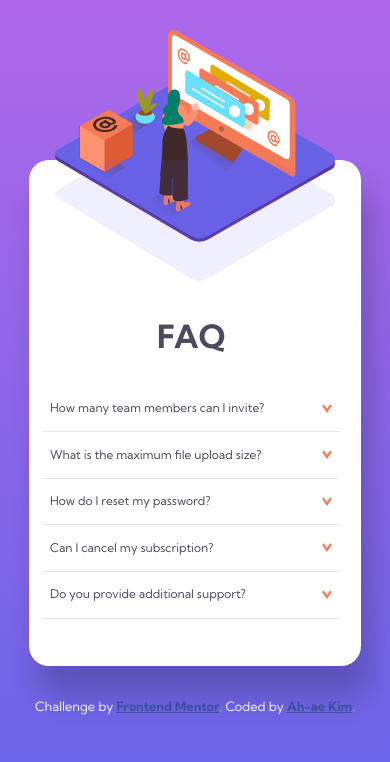
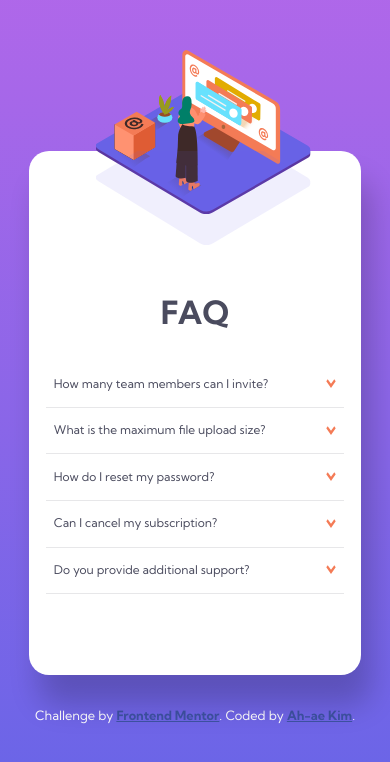
Before and after one commit to Ah-ae/faq-accordion-card, a plain HTML site: page index.html in a window 390 px wide. Drawn offline with Linux system fonts and the light colour scheme.

Commit message:
add media query for small mobile devices

```diff
--- a/index.css
+++ b/index.css
@@ -33,6 +33,7 @@ section {
   max-width: 75%;
   height: 500px;
   display: flex;
+  justify-content: center;
   background-color: #fff;
   border-radius: 20px;
   box-shadow: 10px 30px 30px rgba(0, 0, 0, 0.2);
@@ -127,7 +128,7 @@ section {
 @media screen and (max-width: 768px) {
   section {
     min-width: 85%;
-    height: 60%;
+    height: 62vh;
     transform: translateY(2rem);
   }
 
@@ -136,15 +137,17 @@ section {
     position: absolute;
     top: 0;
     left: 50%;
-    transform: translateX(-50%) translateY(-60%);
+    transform: translateX(-60%) translateY(-60%);
   }
   #mobile-img-main {
-    min-width: 280px;
+    width: 130%;
+    max-width: 260px;
   }
   #mobile-img-bg {
     position: absolute;
     top: 60%;
-    min-width: 280px;
+    width: 130%;
+    max-width: 260px;
   }
   .image-group,
   .img-box-wrapper {
@@ -152,7 +155,7 @@ section {
   }
 
   .desc {
-    padding: 8rem 0.8rem 1rem 0.8rem;
+    padding: 7rem 0.8rem 1rem 0.8rem;
   }
   #title {
     text-align: center;
@@ -161,3 +164,19 @@ section {
     margin-right: 0;
   }
 }
+
+@media screen and (max-width: 375px) {
+  section {
+    height: 70vh;
+  }
+
+  .desc {
+    padding-top: 6rem;
+  }
+  #title {
+    margin: 0.3rem 0;
+  }
+  .attribution {
+    display: none;
+  }
+}
```
